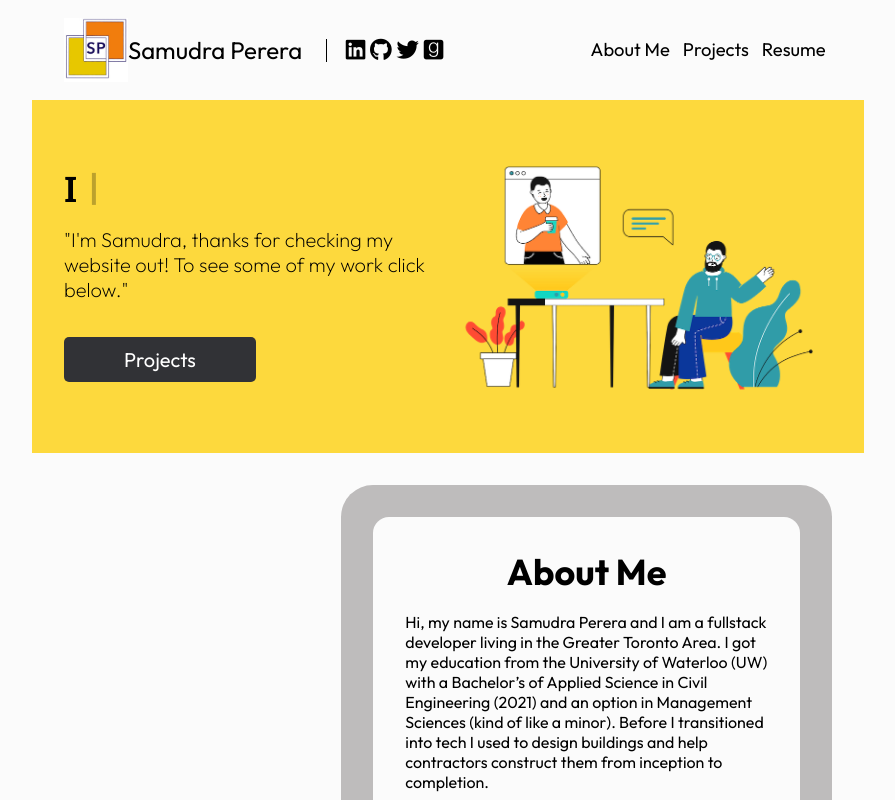
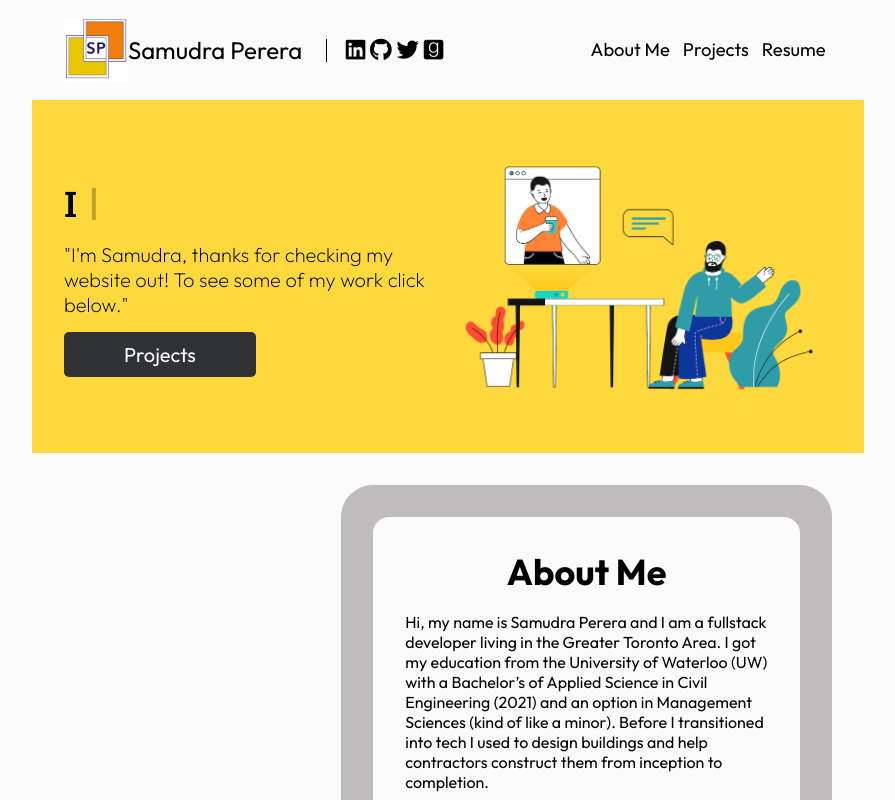
Before and after one commit to samudra-perera/React-Portfolio-Site, a React (Create React App) app in the folder portfolio-site/: page / in a window 1280 px wide. Shown: the top 800 px of the page, without its empty margins (192-1087 px from the left). Built offline with nearby package versions, Linux system fonts and the light colour scheme.

Commit message:
Small styling fix to button

```diff
--- a/portfolio-site/src/components/landing/landing.css
+++ b/portfolio-site/src/components/landing/landing.css
@@ -30,7 +30,7 @@
     padding: 3em 2em;
 }
 
-button.project-button {
+a.project-button {
     padding: .5em 3em;
     background: rgb(49, 50, 54);
     color: rgb(255, 255, 255);
@@ -40,7 +40,7 @@
     font-size: 1.25em;
 }
 
-button.project-button:hover {
+a.project-button:hover {
     cursor: pointer;
     background-color: black;
 }
@@ -48,6 +48,7 @@
 p.landing-blurb {
     font-weight: 200;
     font-size: 1.25em;
+    margin-bottom: 1.25em;
 }
 
 h1.landing-title {
--- a/portfolio-site/src/components/landing/landing.jsx
+++ b/portfolio-site/src/components/landing/landing.jsx
@@ -17,7 +17,7 @@
                 <div className="landing-container-left-text">
                     <h1 className="landing-title">I{text} <Cursor /></h1>
                     <p className="landing-blurb">"I'm Samudra, thanks for checking my website out! To see some of my work click below."</p>
-                    <button className="project-button">Projects</button>
+                    <a className="project-button" href='#projects'>Projects</a>
                 </div>
             </div>
             <div className="landing-container-right">
--- a/portfolio-site/src/components/my-skills/skills.jsx
+++ b/portfolio-site/src/components/my-skills/skills.jsx
@@ -26,7 +26,7 @@
                 <img src={reactLogo} alt='React Logo' className="skill-logo"/>
             </div>
             <div className="skills-row-two">
-            <img src={node} alt='Node Logo' className="skill-logo"/>
+                <img src={node} alt='Node Logo' className="skill-logo"/>
                 <img src={postgres} alt='PostgreSQL Logo' className="skill-logo"/>
                 <img src={figma} alt='Figma Logo' className="skill-logo"/>
                 <img src={ai} alt='Adobe Illustrator Logo' className="skill-logo"/>
```
